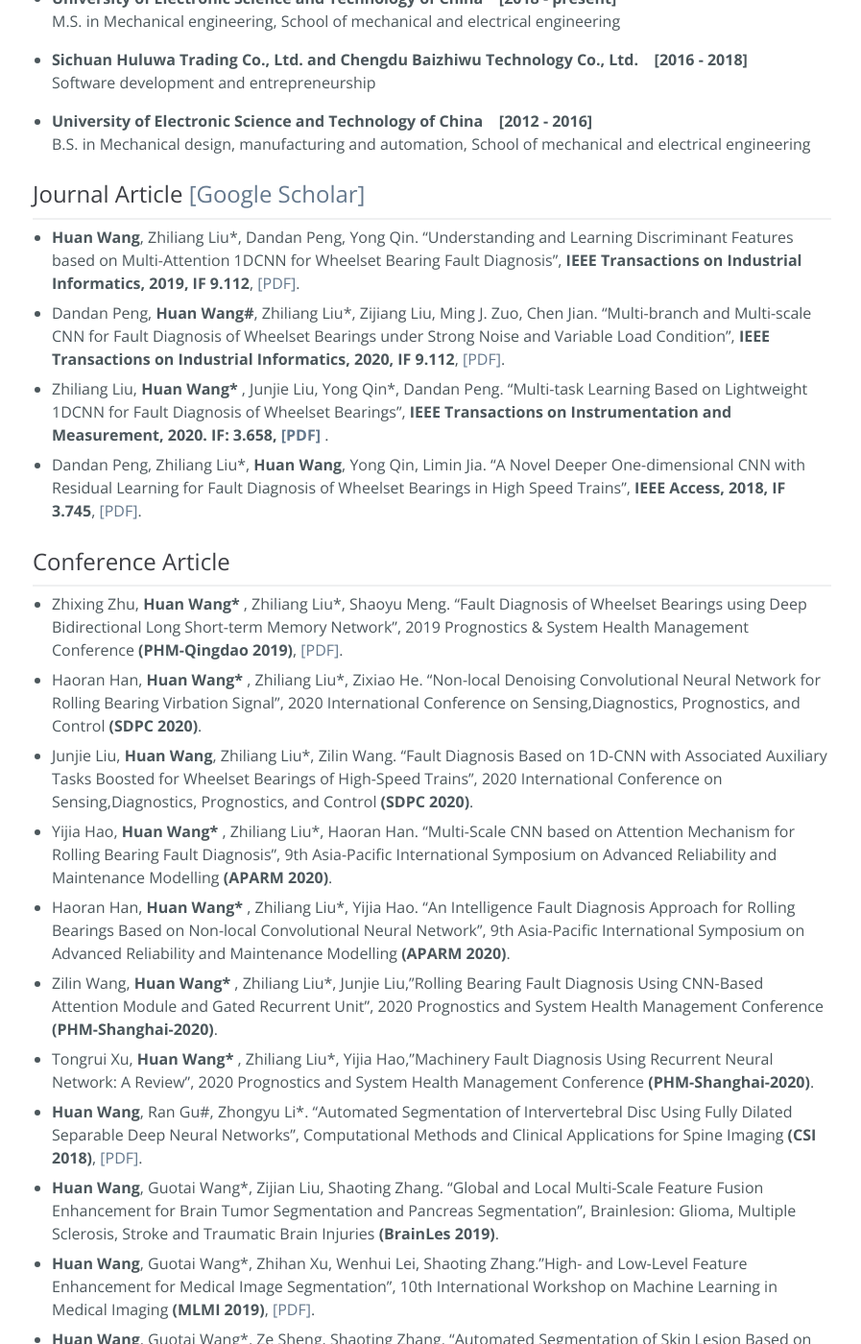
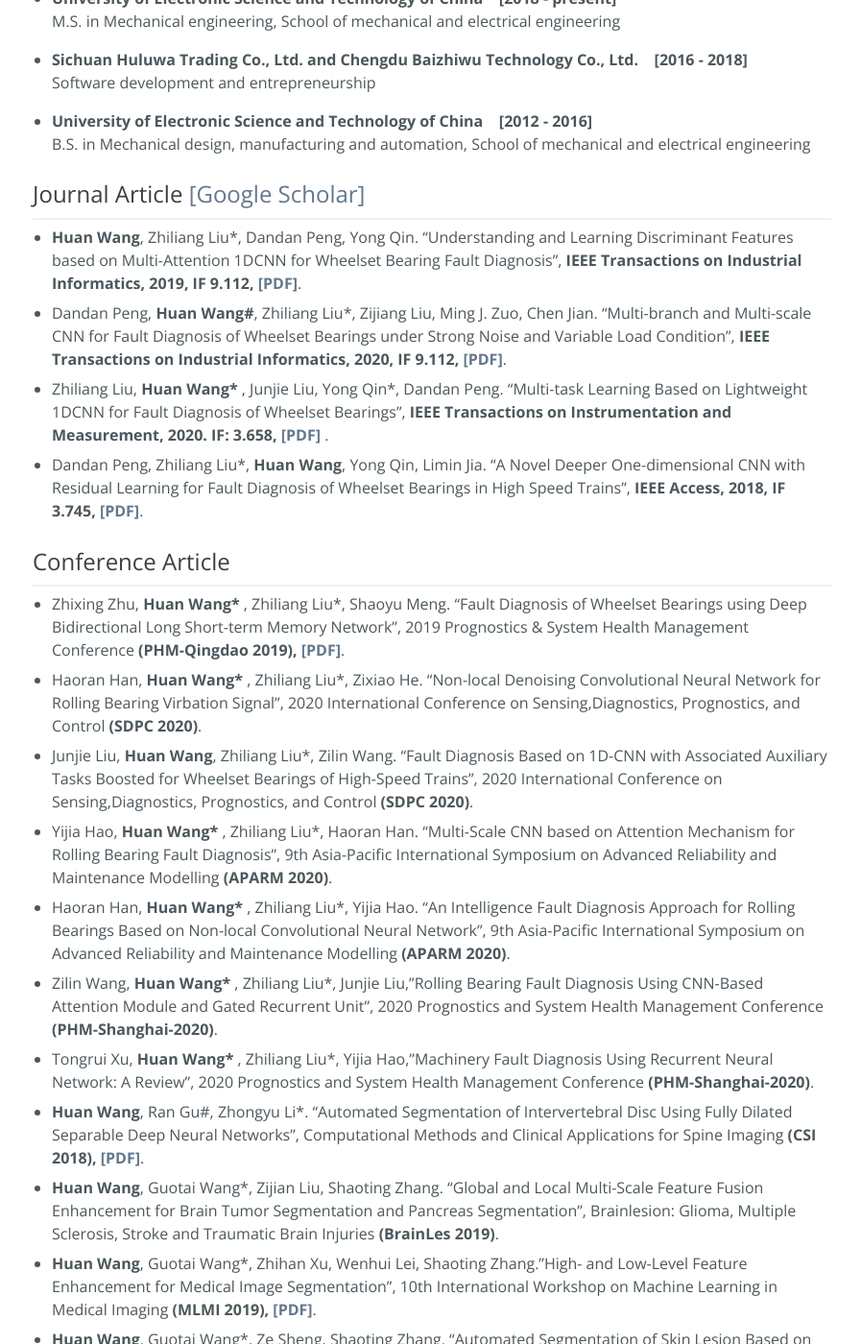
Before and after one commit to WH-HuanWang/WH-HuanWang.github.io, a Jekyll site: the page built from index.md, in a window 1280 px wide and 1400 px high, scrolled down 792 px. Shown: the whole window at 96% size, without its empty margins (190-1087 px from the left). Built offline with Jekyll 4.4.1, drawn with Linux system fonts in a browser that asks for light colours; some of the changed text lies outside the part shown.

Commit message:
Update index.md

```diff
--- a/index.md
+++ b/index.md
@@ -41,27 +41,27 @@ B.S. in Mechanical design, manufacturing and automation, School of mechanical an
 
 ## Journal Article [[Google Scholar]](https://scholar.google.com.hk/citations?user=Um0g-XMAAAAJ&hl=zh-CN&authuser=1)
 * * *
-* <b>Huan Wang</b>, Zhiliang Liu*, Dandan Peng, Yong Qin. "Understanding and Learning Discriminant Features based on Multi-Attention 1DCNN for Wheelset Bearing Fault Diagnosis", <b>IEEE Transactions on Industrial Informatics, 2019, IF 9.112</b>, [[PDF]](https://ieeexplore.ieee.org/stamp/stamp.jsp?tp=&arnumber=8911240).
-* Dandan Peng, <b>Huan Wang#</b>, Zhiliang Liu*, Zijiang Liu, Ming J. Zuo, Chen Jian. "Multi-branch and Multi-scale CNN for Fault Diagnosis of Wheelset Bearings under Strong Noise and Variable Load Condition", <b>IEEE Transactions on Industrial Informatics, 2020, IF 9.112</b>, [[PDF]](https://ieeexplore.ieee.org/stamp/stamp.jsp?tp=&arnumber=8962243).
+* <b>Huan Wang</b>, Zhiliang Liu*, Dandan Peng, Yong Qin. "Understanding and Learning Discriminant Features based on Multi-Attention 1DCNN for Wheelset Bearing Fault Diagnosis", <b>IEEE Transactions on Industrial Informatics, 2019, IF 9.112, [[PDF]](https://ieeexplore.ieee.org/stamp/stamp.jsp?tp=&arnumber=8911240)</b>.
+* Dandan Peng, <b>Huan Wang#</b>, Zhiliang Liu*, Zijiang Liu, Ming J. Zuo, Chen Jian. "Multi-branch and Multi-scale CNN for Fault Diagnosis of Wheelset Bearings under Strong Noise and Variable Load Condition", <b>IEEE Transactions on Industrial Informatics, 2020, IF 9.112, [[PDF]](https://ieeexplore.ieee.org/stamp/stamp.jsp?tp=&arnumber=8962243)</b>.
 * Zhiliang Liu, <b>Huan Wang* </b>, Junjie Liu, Yong Qin*, Dandan Peng. "Multi-task Learning Based on Lightweight 1DCNN for Fault Diagnosis of Wheelset Bearings", <b> IEEE Transactions on Instrumentation and Measurement, 2020. IF: 3.658, [[PDF]](https://ieeexplore.ieee.org/document/9178459) </b>.
-* Dandan Peng, Zhiliang Liu*, <b>Huan Wang</b>, Yong Qin, Limin Jia. "A Novel Deeper One-dimensional CNN with Residual Learning for Fault Diagnosis of Wheelset Bearings in High Speed Trains", <b>IEEE Access, 2018, IF 3.745</b>, [[PDF]](https://ieeexplore.ieee.org/stamp/stamp.jsp?tp=&arnumber=8584445).
+* Dandan Peng, Zhiliang Liu*, <b>Huan Wang</b>, Yong Qin, Limin Jia. "A Novel Deeper One-dimensional CNN with Residual Learning for Fault Diagnosis of Wheelset Bearings in High Speed Trains", <b>IEEE Access, 2018, IF 3.745, [[PDF]](https://ieeexplore.ieee.org/stamp/stamp.jsp?tp=&arnumber=8584445)</b>.
 
 ## Conference Article
 * * *
-* Zhixing Zhu, <b>Huan Wang* </b>, Zhiliang Liu*, Shaoyu Meng. "Fault Diagnosis of Wheelset Bearings using Deep Bidirectional Long Short-term Memory Network", 2019 Prognostics & System Health Management Conference <b>(PHM-Qingdao 2019)</b>, [[PDF]](https://ieeexplore.ieee.org/stamp/stamp.jsp?tp=&arnumber=8942870).
+* Zhixing Zhu, <b>Huan Wang* </b>, Zhiliang Liu*, Shaoyu Meng. "Fault Diagnosis of Wheelset Bearings using Deep Bidirectional Long Short-term Memory Network", 2019 Prognostics & System Health Management Conference <b>(PHM-Qingdao 2019), [[PDF]](https://ieeexplore.ieee.org/stamp/stamp.jsp?tp=&arnumber=8942870)</b>.
 * Haoran Han, <b>Huan Wang* </b>, Zhiliang Liu*, Zixiao He. "Non-local Denoising Convolutional Neural Network for Rolling Bearing Virbation Signal", 2020 International Conference on Sensing,Diagnostics, Prognostics, and Control <b>(SDPC 2020)</b>.
 * Junjie Liu, <b>Huan Wang</b>, Zhiliang Liu*, Zilin Wang. "Fault Diagnosis Based on 1D-CNN with Associated Auxiliary Tasks Boosted for Wheelset Bearings of High-Speed Trains", 2020 International Conference on Sensing,Diagnostics, Prognostics, and Control <b>(SDPC 2020)</b>.
 * Yijia Hao, <b>Huan Wang* </b>, Zhiliang Liu*, Haoran Han. "Multi-Scale CNN based on Attention Mechanism for Rolling Bearing Fault Diagnosis", 9th Asia-Pacific International Symposium on Advanced Reliability and Maintenance Modelling <b>(APARM 2020)</b>.
 * Haoran Han, <b>Huan Wang* </b>, Zhiliang Liu*, Yijia Hao. "An Intelligence Fault Diagnosis Approach for Rolling Bearings Based on Non-local Convolutional Neural Network", 9th Asia-Pacific International Symposium on Advanced Reliability and Maintenance Modelling <b>(APARM 2020)</b>.
 * Zilin Wang, <b>Huan Wang* </b>, Zhiliang Liu*, Junjie Liu,"Rolling Bearing Fault Diagnosis Using CNN-Based Attention Module and Gated Recurrent Unit", 2020 Prognostics and System Health Management Conference <b>(PHM-Shanghai-2020)</b>.
 * Tongrui Xu, <b>Huan Wang* </b>, Zhiliang Liu*, Yijia Hao,"Machinery Fault Diagnosis Using Recurrent Neural Network: A Review", 2020 Prognostics and System Health Management Conference <b>(PHM-Shanghai-2020)</b>.
-* <b>Huan Wang</b>, Ran Gu#, Zhongyu Li*. "Automated Segmentation of Intervertebral Disc Using Fully Dilated Separable Deep Neural Networks", Computational Methods and Clinical Applications for Spine Imaging <b>(CSI 2018)</b>, [[PDF]](https://link.springer.com/content/pdf/10.1007%2F978-3-030-13736-6_6.pdf).
+* <b>Huan Wang</b>, Ran Gu#, Zhongyu Li*. "Automated Segmentation of Intervertebral Disc Using Fully Dilated Separable Deep Neural Networks", Computational Methods and Clinical Applications for Spine Imaging <b>(CSI 2018), [[PDF]](https://link.springer.com/content/pdf/10.1007%2F978-3-030-13736-6_6.pdf)</b>.
 * <b>Huan Wang</b>, Guotai Wang*, Zijian Liu, Shaoting Zhang. "Global and Local Multi-Scale Feature Fusion Enhancement for Brain Tumor Segmentation and Pancreas Segmentation", Brainlesion: Glioma, Multiple Sclerosis, Stroke and Traumatic Brain Injuries <b>(BrainLes 2019)</b>.
-* <b>Huan Wang</b>, Guotai Wang*, Zhihan Xu, Wenhui Lei, Shaoting Zhang."High- and Low-Level Feature Enhancement for Medical Image Segmentation", 10th International Workshop on Machine Learning in Medical Imaging <b>(MLMI 2019)</b>, [[PDF]](https://link.springer.com/content/pdf/10.1007%2F978-3-030-32692-0_70.pdf).
-* <b>Huan Wang</b>, Guotai Wang*, Ze Sheng, Shaoting Zhang. "Automated Segmentation of Skin Lesion Based on Pyramid Attention Network", 10th International Workshop on Machine Learning in Medical Imaging <b>(MLMI 2019)</b>, [[PDF]](https://link.springer.com/content/pdf/10.1007%2F978-3-030-32692-0_50.pdf).
-* Wenhui Lei, <b>Huan Wang</b>, Ran Gu, Shichuan Zhang, Shaoting Zhang, and Guotai Wang*. "DeepIGeoS-V2: Deep Interactive Segmentation of Multiple Organs from Head and Neck Images with Lightweight CNNs", Large-scale Annotation of Biomedical data and Expert Label Synthesis <b>(LABELS 2019)</b>, [[PDF]](https://link.springer.com/content/pdf/10.1007%2F978-3-030-33642-4_7.pdf).
+* <b>Huan Wang</b>, Guotai Wang*, Zhihan Xu, Wenhui Lei, Shaoting Zhang."High- and Low-Level Feature Enhancement for Medical Image Segmentation", 10th International Workshop on Machine Learning in Medical Imaging <b>(MLMI 2019), [[PDF]](https://link.springer.com/content/pdf/10.1007%2F978-3-030-32692-0_70.pdf)</b>.
+* <b>Huan Wang</b>, Guotai Wang*, Ze Sheng, Shaoting Zhang. "Automated Segmentation of Skin Lesion Based on Pyramid Attention Network", 10th International Workshop on Machine Learning in Medical Imaging <b>(MLMI 2019), [[PDF]](https://link.springer.com/content/pdf/10.1007%2F978-3-030-32692-0_50.pdf)</b>.
+* Wenhui Lei, <b>Huan Wang</b>, Ran Gu, Shichuan Zhang, Shaoting Zhang, and Guotai Wang*. "DeepIGeoS-V2: Deep Interactive Segmentation of Multiple Organs from Head and Neck Images with Lightweight CNNs", Large-scale Annotation of Biomedical data and Expert Label Synthesis <b>(LABELS 2019), [[PDF]](https://link.springer.com/content/pdf/10.1007%2F978-3-030-33642-4_7.pdf)</b>.
 * Yibo Gao, <b>Huan Wang* </b>, Zuhao Liu. "A Novel Approach for Atrial Fibrillation Signal Identification Based on Temporal Attention Mechanism", 42nd Annual International Conferences of the IEEE Engineering in Medicine and Biology Society in conjunction <b>(EMBC 2020)</b>.
-* Zuhao Liu, <b>Huan Wang# </b>, Wenhui Lei, Guotai Wang*. "CSAF-CNN: Cross-layer Spatial Attention Map Fusion Network for Organ-at-risk Segmentation in Head and Neck CT Images", 2020 IEEE International Symposium on Biomedical Imaging <b>(ISBI 2020)</b>, [[PDF]](https://ieeexplore.ieee.org/document/9098711).
+* Zuhao Liu, <b>Huan Wang# </b>, Wenhui Lei, Guotai Wang*. "CSAF-CNN: Cross-layer Spatial Attention Map Fusion Network for Organ-at-risk Segmentation in Head and Neck CT Images", 2020 IEEE International Symposium on Biomedical Imaging <b>(ISBI 2020), [[PDF]](https://ieeexplore.ieee.org/document/9098711)</b>.
 * Zuhao Liu, <b>Huan Wang# </b>, Guotai Wang, Jin Qi. "NAS-SCAM: Neural Architecture Search Based Spatial and Channel Joint Attention Module for Nuclei Semantic Segmentation and Classification", the 23rd International Conference on Medical Image Computing and Computer Assisted Intervention <b>(MICCAI 2020)</b>.
 
 ## Chinese Invention Patents
```
